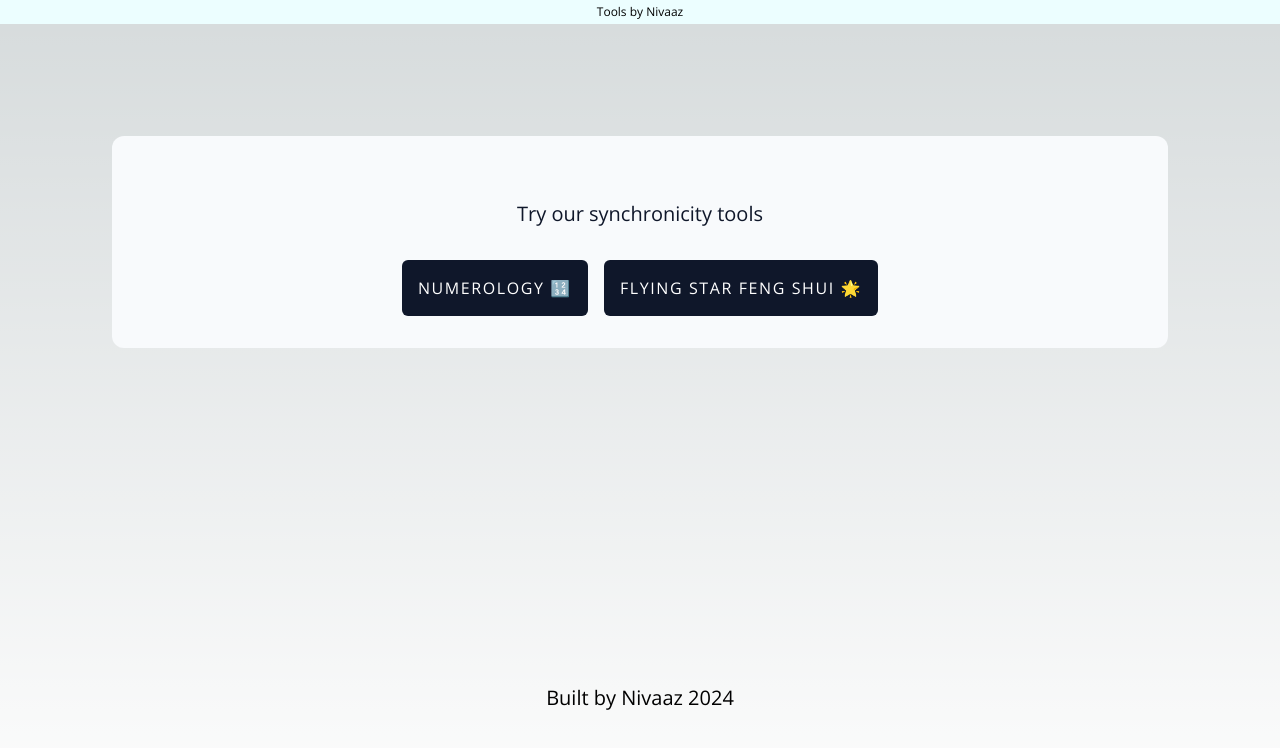
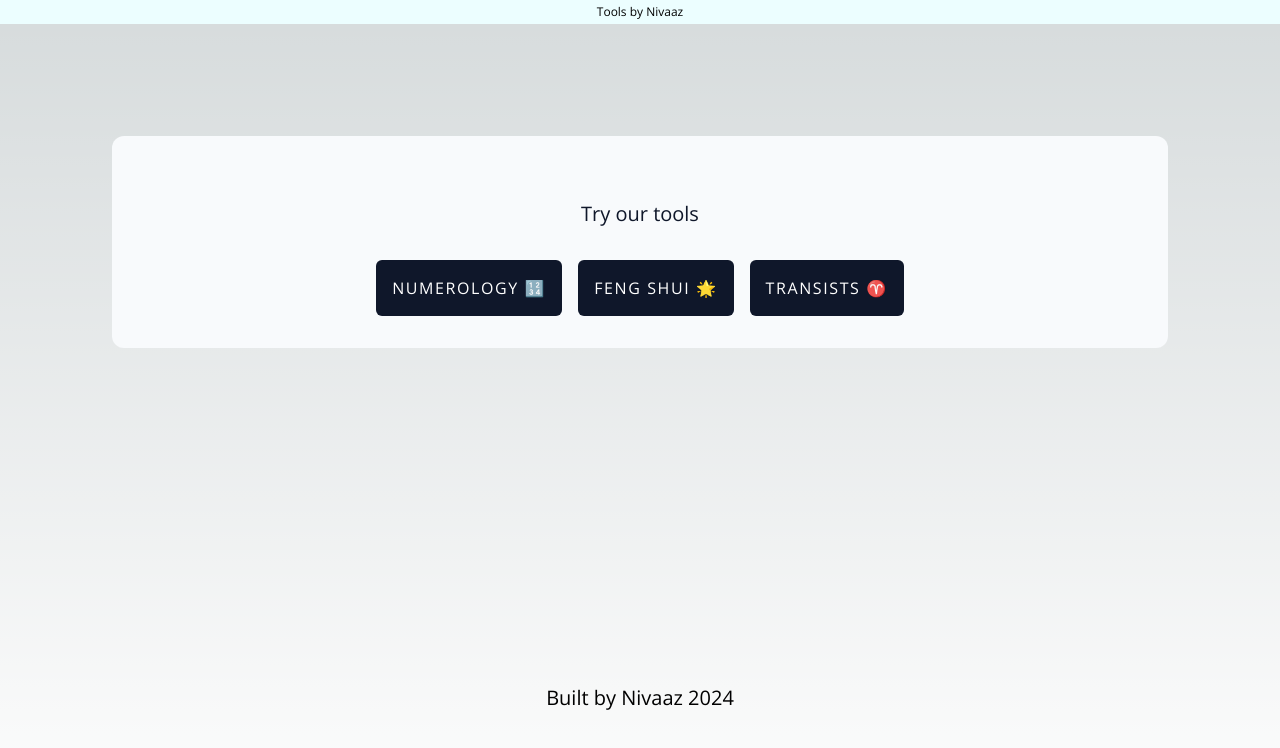
Before and after one commit to nivaaz/flying-star-feng-shui, a Next.js app: page /welcome in a window 1280 px wide. Shown: the top 748 px of the page. Built offline with nearby package versions, Linux system fonts and the light colour scheme; a web font is replaced by a local one.

Commit message:
update transit copy to 'gift' instead of vibe

```diff
--- a/src/app/transits/page.tsx
+++ b/src/app/transits/page.tsx
@@ -247,14 +247,11 @@ const Houses = ({
         <b className="block text-xs text-slate-400"> (area of life) </b>
       </p>
       <p className="col-span-4 text-sm "> {houseThemes[currHouse - 1]}</p>
-      <p className="col-span-1 text-sm capitalize text-slate-600 ">
-        {" "}
-        Highest vibration:{" "}
-      </p>
+      <p className="col-span-1 text-sm capitalize text-slate-600 "> Gifts: </p>
       <p className="col-span-4 text-sm">{placement.high}</p>
       <p className="col-span-1 text-sm capitalize text-slate-600">
         {" "}
-        Lowest vibration:{" "}
+        Challenges:{" "}
       </p>
       <p className="col-span-4 text-sm">{placement.low}</p>
     </div>
--- a/src/app/welcome/page.tsx
+++ b/src/app/welcome/page.tsx
@@ -6,10 +6,8 @@ const Page = () => {
     <div className="flex min-h-screen flex-col items-center justify-between p-4 lg:p-24 pb-40 font-open-sans">
       <Container>
         <div className="md:w-2/3 m-auto ">
-          <p className="text-xl text-center py-8">
-            Try our synchronicity tools{" "}
-          </p>
-          <div className="flex flex-row justify-center space-x-4">
+          <p className="text-xl text-center py-8">Try our tools </p>
+          <div className="flex flex-col sm:flex-row justify-center items-center gap-4">
             <Link href="/numerology">
               <p className="w-fit text-white dark:text-black p-4 text-center bg-slate-900 dark:bg-white rounded-md  uppercase font-open-sans font-extralight tracking-widest hover:-translate-y-1 hover:bg-lime-950">
                 Numerology 🔢
@@ -17,7 +15,12 @@ const Page = () => {
             </Link>
             <Link href="/feng-shui">
               <p className="w-fit p-4 text-white dark:text-black text-center bg-slate-900 dark:bg-white rounded-md  uppercase font-open-sans font-extralight tracking-widest hover:-translate-y-1 hover:bg-lime-950">
-                Flying Star Feng Shui 🌟
+                Feng Shui 🌟
+              </p>
+            </Link>
+            <Link href="/transits">
+              <p className="w-fit p-4 text-white dark:text-black text-center bg-slate-900 dark:bg-white rounded-md  uppercase font-open-sans font-extralight tracking-widest hover:-translate-y-1 hover:bg-lime-950">
+                Transists ♈
               </p>
             </Link>
           </div>
```
